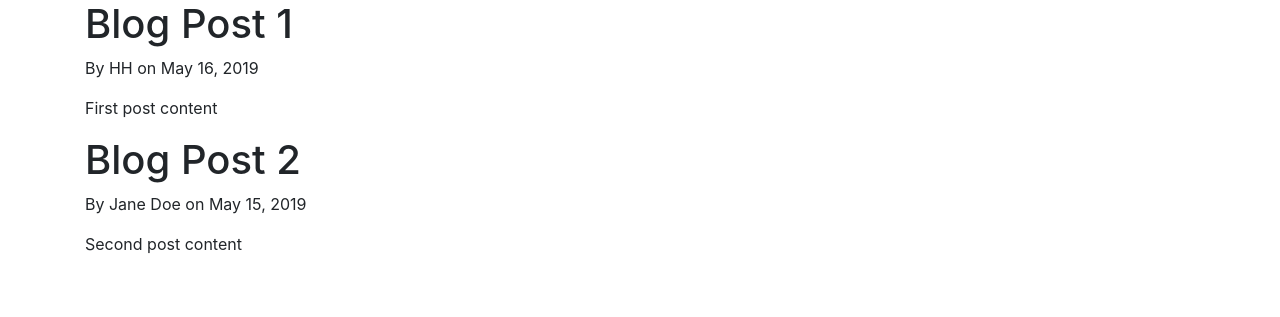
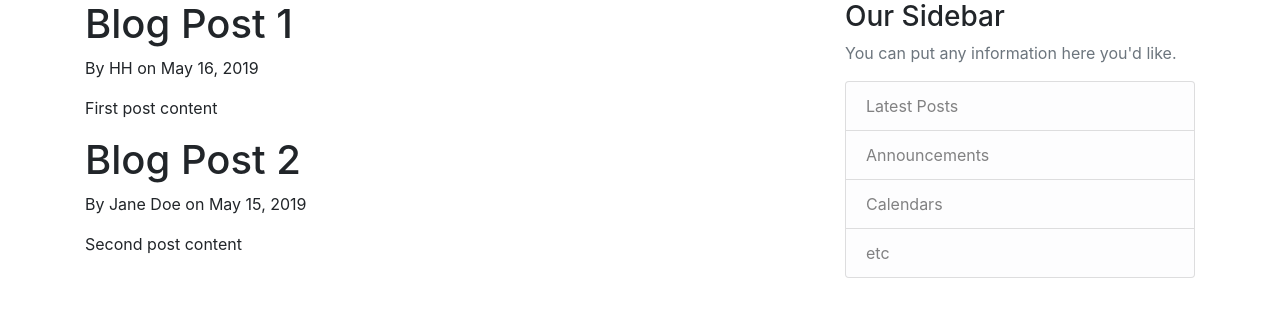
Before and after one commit to Jethet/Django_Project, a Django app: page / in a window 1280 px wide. Shown: the part 42-359 px from the top of the page. Run offline with Django 3.2, Linux system fonts and the light colour scheme; some libraries are stand-ins or nearby versions.

Commit message:
Add html code for content layout

```diff
--- a/WebBlog/webblog/blog/templates/blog/base.html
+++ b/WebBlog/webblog/blog/templates/blog/base.html
@@ -14,6 +14,7 @@
     {% endif %}
   </head>
   <body>
+    <!-- Navbar Code -->
     <header class="site-header"
       <nav class="navbar navbar-expand-md navbar-dark bg-steel fixed-top">
         <div class="container">
@@ -35,9 +36,26 @@
         </div>
       </nav>
     </header>
-    <div class="container">
-      {% block content %}{% endblock %}
-    </div>
+    <main role="main" class="container">
+      <div class="row">
+        <div class="col-md-8">
+          {% block content %}{% endblock %}
+        </div>
+        <div class="col-md-4">
+          <div class="content-section">
+            <h3>Our Sidebar</h3>
+            <p class='text-muted'>You can put any information here you'd like.
+              <ul class="list-group">
+                <li class="list-group-item list-group-item-light">Latest Posts</li>
+                <li class="list-group-item list-group-item-light">Announcements</li>
+                <li class="list-group-item list-group-item-light">Calendars</li>
+                <li class="list-group-item list-group-item-light">etc</li>
+              </ul>
+            </p>
+          </div>
+        </div>
+      </div>
+    </main>
 
     <!-- Optional JavaScript -->
     <!-- jQuery first, then Popper.js, then Bootstrap JS -->
```
